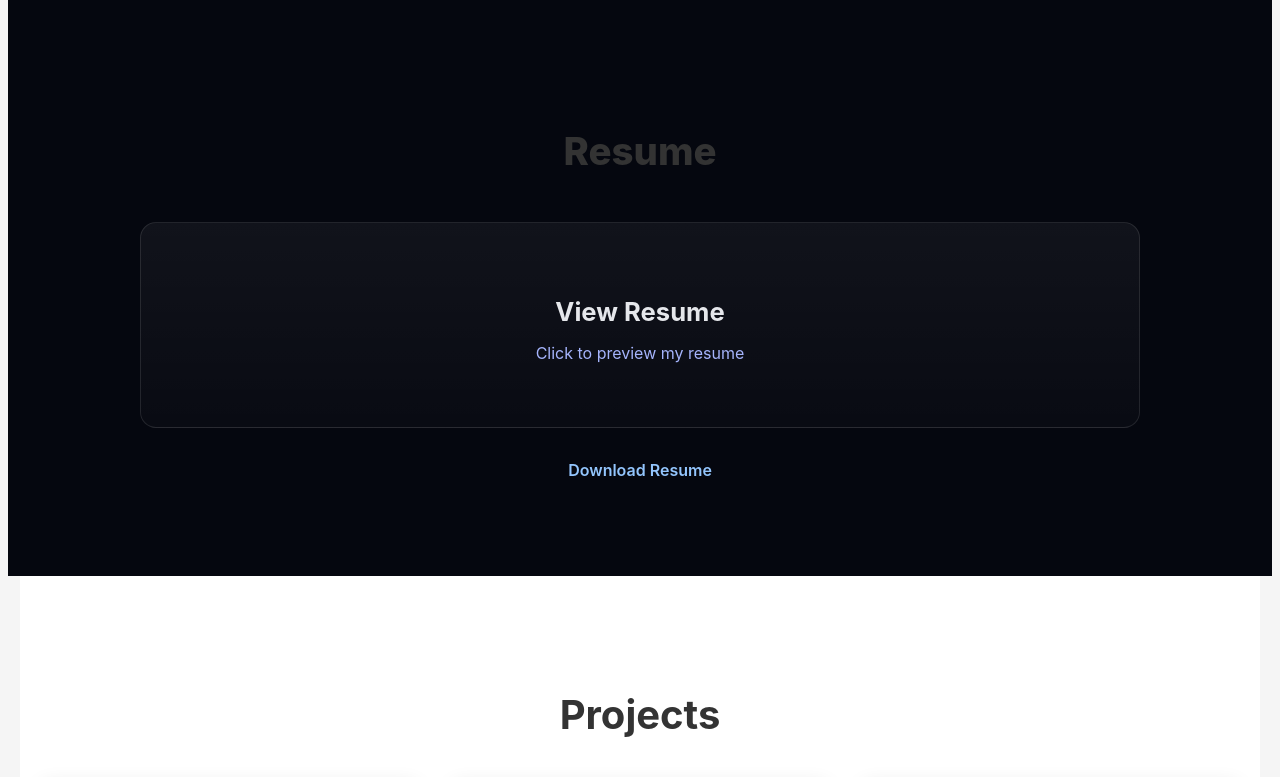
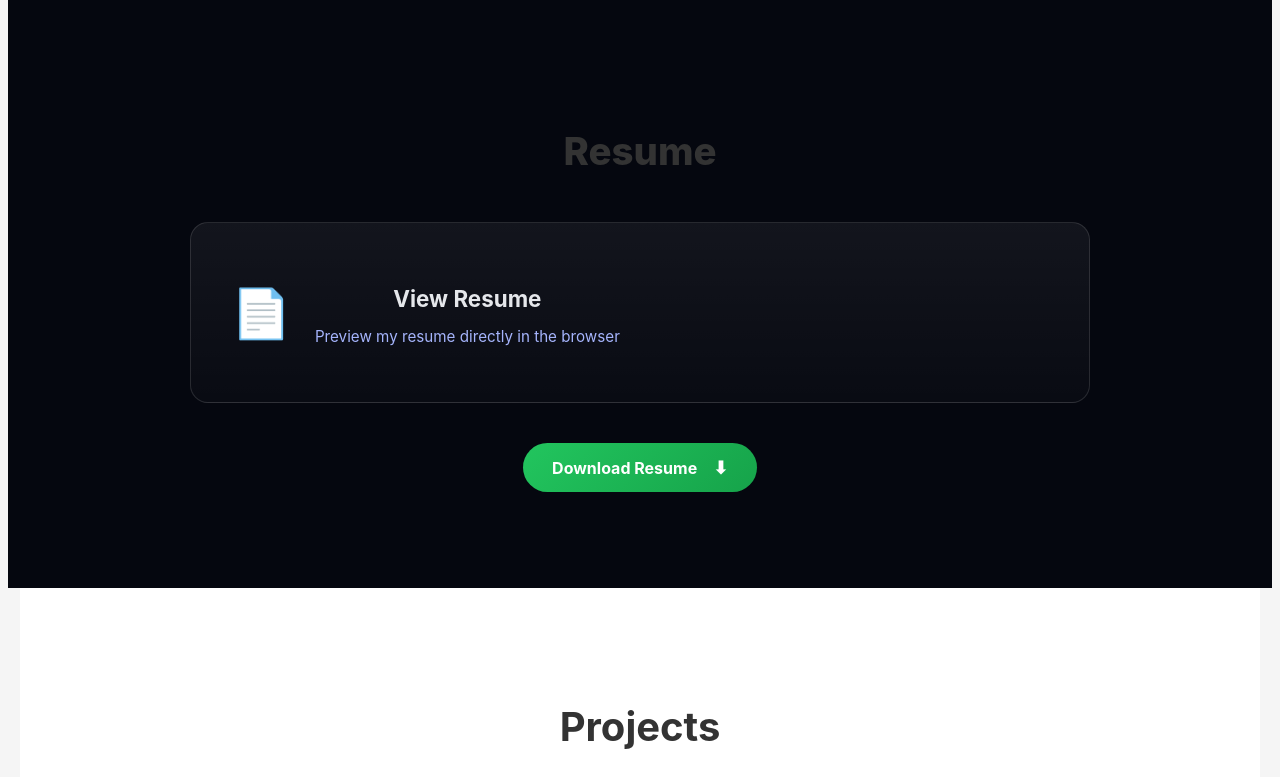
Before and after one commit to AngelShresthaCS/portfolio-site, a React (Create React App) app: page / in a window 1280 px wide. Shown: the part 1520-2297 px from the top of the page. Built offline with nearby package versions, Linux system fonts and the light colour scheme; grey boxes are pictures that could not be loaded.

Commit message:
UI/UX Enhancements

```diff
--- a/src/components/About.js
+++ b/src/components/About.js
@@ -1,5 +1,7 @@
 import React from 'react';
 import './About.css';
+import avatar from './images/avatar.png';
+
 
 const About = () => {
   return (
@@ -7,7 +9,7 @@ const About = () => {
       <h2>About Me</h2>
       <div className="about-container">
         <div className="about-image">
-          <img src="/images/profile.jpg" alt="Profile" />
+          <img src={avatar} alt="Profile" />
         </div>
         <div className="about-text">
          <p>
--- a/src/components/Contact.js
+++ b/src/components/Contact.js
@@ -1,5 +1,7 @@
 import React, { useState } from 'react';
 import './Contact.css';
+
+const FORM_ENDPOINT = "https://formspree.io/f/mlgrwdwb";
 
 const Contact = () => {
   const [formData, setFormData] = useState({
@@ -8,6 +10,8 @@ const Contact = () => {
     message: ''
   });
 
+  const [status, setStatus] = useState("idle");
+
   const handleChange = (e) => {
     setFormData({
       ...formData,
@@ -15,11 +19,29 @@ const Contact = () => {
     });
   };
 
-  const handleSubmit = (e) => {
+  const handleSubmit = async (e) => {
     e.preventDefault();
-    // Add your form submission logic here (e.g., EmailJS, Formspree, etc.)
-    alert('Thank you for your message! I will get back to you soon.');
-    setFormData({ name: '', email: '', message: '' });
+    setStatus("loading");
+
+    try {
+      const response = await fetch(FORM_ENDPOINT, {
+        method: "POST",
+        headers: {
+          "Content-Type": "application/json",
+          "Accept": "application/json"
+        },
+        body: JSON.stringify(formData)
+      });
+
+      if (response.ok) {
+        setStatus("success");
+        setFormData({ name: '', email: '', message: '' });
+      } else {
+        setStatus("error");
+      }
+    } catch (err) {
+      setStatus("error");
+    }
   };
 
   return (
@@ -28,7 +50,10 @@ const Contact = () => {
       <div className="contact-container">
         <div className="contact-info">
           <h3>Let's Connect</h3>
-          <p>I'm always open to discussing new projects, opportunities, or partnerships.</p>
+          <p>
+            I’m open to discussing projects, opportunities, or collaborations.
+          </p>
+
           <div className="contact-details">
             <div className="contact-item">
               <strong>Email:</strong> angel@angelshrestha.com
@@ -41,6 +66,7 @@ const Contact = () => {
             </div>
           </div>
         </div>
+
         <form className="contact-form" onSubmit={handleSubmit}>
           <input
             type="text"
@@ -50,6 +76,7 @@ const Contact = () => {
             onChange={handleChange}
             required
           />
+
           <input
             type="email"
             name="email"
@@ -58,6 +85,7 @@ const Contact = () => {
             onChange={handleChange}
             required
           />
+
           <textarea
             name="message"
             placeholder="Your Message"
@@ -65,8 +93,27 @@ const Contact = () => {
             value={formData.message}
             onChange={handleChange}
             required
-          ></textarea>
-          <button type="submit" className="submit-btn">Send Message</button>
+          />
+
+          <button
+            type="submit"
+            className="submit-btn"
+            disabled={status === "loading"}
+          >
+            {status === "loading" ? "Sending..." : "Send Message"}
+          </button>
+
+          {status === "success" && (
+            <p className="contact-success">
+              Message sent successfully. I’ll get back to you soon.
+            </p>
+          )}
+
+          {status === "error" && (
+            <p className="contact-error">
+              Something went wrong. Please try again later.
+            </p>
+          )}
         </form>
       </div>
     </section>
--- a/src/components/Resume.css
+++ b/src/components/Resume.css
@@ -5,7 +5,7 @@
 }
 
 .resume-container {
-  max-width: 1000px;
+  max-width: 900px;
   margin: 0 auto;
   text-align: center;
 }
@@ -16,19 +16,22 @@
   margin-bottom: 3rem;
 }
 
-/* Resume card */
+/* Resume Card */
 
 .resume-card {
+  display: flex;
+  align-items: center;
+  gap: 1.5rem;
+  padding: 2.5rem;
+  border-radius: 18px;
   cursor: pointer;
   background: linear-gradient(
     180deg,
-    rgba(255, 255, 255, 0.05),
+    rgba(255, 255, 255, 0.06),
     rgba(255, 255, 255, 0.02)
   );
-  border: 1px solid rgba(255, 255, 255, 0.1);
-  border-radius: 16px;
-  padding: 3rem;
-  transition: transform 0.3s, box-shadow 0.3s;
+  border: 1px solid rgba(255, 255, 255, 0.12);
+  transition: transform 0.3s ease, box-shadow 0.3s ease;
 }
 
 .resume-card:hover {
@@ -36,27 +39,43 @@
   box-shadow: 0 30px 80px rgba(0, 0, 0, 0.6);
 }
 
+.resume-icon {
+  font-size: 3rem;
+}
+
 .resume-card-content h3 {
-  font-size: 1.6rem;
-  margin-bottom: 0.5rem;
+  font-size: 1.4rem;
+  margin-bottom: 0.4rem;
 }
 
 .resume-card-content p {
   color: #a5b4fc;
+  font-size: 0.95rem;
 }
 
-/* Download */
+/* Download Button */
 
-.resume-download {
-  display: inline-block;
-  margin-top: 2rem;
-  font-weight: 600;
-  color: #93c5fd;
+.resume-download-btn {
+  margin-top: 2.5rem;
+  display: inline-flex;
+  align-items: center;
+  gap: 1rem;
+  padding: 0.9rem 1.8rem;
+  border-radius: 999px;
+  background: linear-gradient(135deg, #22c55e, #16a34a);
+  color: #ffffff;
+  font-weight: 700;
   text-decoration: none;
+  transition: transform 0.25s ease, box-shadow 0.25s ease;
 }
 
-.resume-download:hover {
-  text-decoration: underline;
+.resume-download-btn:hover {
+  transform: translateY(-2px);
+  box-shadow: 0 15px 40px rgba(34, 197, 94, 0.45);
+}
+
+.download-icon {
+  font-size: 1.1rem;
 }
 
 /* Modal */
@@ -65,7 +84,7 @@
   position: fixed;
   inset: 0;
   background: rgba(0, 0, 0, 0.75);
-  backdrop-filter: blur(4px);
+  backdrop-filter: blur(6px);
   z-index: 1000;
   display: flex;
   align-items: center;
@@ -88,7 +107,7 @@
   border: none;
 }
 
-/* Close button */
+/* Close Button */
 
 .resume-close {
   position: absolute;
--- a/src/components/Resume.js
+++ b/src/components/Resume.js
@@ -11,19 +11,19 @@ const Resume = () => {
 
         {/* Resume Card */}
         <div className="resume-card" onClick={() => setOpen(true)}>
+          <div className="resume-icon">
+            📄
+          </div>
           <div className="resume-card-content">
             <h3>View Resume</h3>
-            <p>Click to preview my resume</p>
+            <p>Preview my resume directly in the browser</p>
           </div>
         </div>
 
         {/* Download Button */}
-        <a
-          href="/resume.pdf"
-          download
-          className="resume-download"
-        >
-          Download Resume
+        <a href="/resume.pdf" download className="resume-download-btn">
+          <span>Download Resume</span>
+          <span className="download-icon">⬇</span>
         </a>
       </div>
 
--- a/src/components/Skills.css
+++ b/src/components/Skills.css
@@ -1,42 +1,112 @@
 .skills {
-  background: #000000;
+  position: relative;
+  padding: 7rem 2rem;
+  background:
+    linear-gradient(
+      rgba(5, 7, 15, 0.82),
+      rgba(5, 7, 15, 0.82)
+    ),
+    url("./images/web-bg.jpg");
+  background-size: cover;
+  background-position: center;
+  background-attachment: fixed;
+  overflow: hidden;
 }
 
-.skills-container {
-  display: grid;
-  grid-template-columns: repeat(auto-fit, minmax(280px, 1fr));
-  gap: 2rem;
+.skills h2 {
+  font-size: 2.4rem;
+  font-weight: 600;
+  text-align: center;
+  margin-bottom: 4rem;
+  color: #e5e7eb;
+  letter-spacing: -0.02em;
 }
 
-.skill-category {
-  background: white;
-  padding: 2rem;
-  border-radius: 10px;
-  box-shadow: 0 5px 15px rgba(0,0,0,0.1);
+/* layout */
+.skills-container {
+  max-width: 1350px;
+  margin: 0 auto;
+  display: grid;
+  grid-template-columns: repeat(auto-fit, minmax(340px, 1fr));
+  gap: 2.5rem;
 }
 
-.skill-category h3 {
-  margin-bottom: 1.5rem;
-  color: #333;
-  font-size: 1.3rem;
+/* glass panels */
+.skill-category {
+  background: rgba(10, 14, 30, 0.55);
+  backdrop-filter: blur(14px);
+  -webkit-backdrop-filter: blur(14px);
+
+  border: 1px solid rgba(255, 255, 255, 0.08);
+  border-radius: 18px;
+
+  padding: 2.2rem;
+  box-shadow:
+    0 30px 60px rgba(0, 0, 0, 0.55),
+    inset 0 0 0 1px rgba(255,255,255,0.02);
+
+  transition: transform 0.35s ease, box-shadow 0.35s ease;
 }
 
-.skill-tags {
-  display: flex;
-  flex-wrap: wrap;
-  gap: 0.8rem;
+.skill-category:hover {
+  transform: translateY(-8px);
+  box-shadow:
+    0 40px 90px rgba(0, 0, 0, 0.7),
+    inset 0 0 0 1px rgba(255,255,255,0.04);
 }
 
+/* headings */
+.skill-category h3 {
+  font-size: 0.85rem;
+  font-weight: 600;
+  margin-bottom: 1.6rem;
+  color: #c7d2fe;
+  letter-spacing: 0.16em;
+  text-transform: uppercase;
+}
+
+/* skill layout */
+.skill-tags {
+  display: grid;
+  grid-template-columns: repeat(auto-fill, minmax(130px, 1fr));
+  gap: 0.75rem;
+}
+
+/* angular tech labels */
 .skill-tag {
-  background: #667eea;
-  color: white;
-  padding: 0.5rem 1rem;
-  border-radius: 20px;
-  font-size: 0.9rem;
-  transition: all 0.3s;
+  padding: 0.55rem 0.7rem;
+  font-size: 0.78rem;
+  font-weight: 500;
+  color: #d1d5f0;
+
+  background: rgba(255, 255, 255, 0.03);
+  border: 1px solid rgba(255, 255, 255, 0.12);
+
+  border-radius: 6px 14px 6px 14px; /* angular but soft */
+  text-align: center;
+
+  transition:
+    background 0.2s ease,
+    border 0.2s ease,
+    color 0.2s ease,
+    transform 0.15s ease;
 }
 
 .skill-tag:hover {
-  background: #764ba2;
+  background: rgba(99, 102, 241, 0.18);
+  border-color: rgba(99, 102, 241, 0.5);
+  color: #eef2ff;
   transform: translateY(-2px);
 }
+
+/* responsive */
+@media (max-width: 768px) {
+  .skills {
+    padding: 5rem 1.5rem;
+    background-attachment: scroll;
+  }
+
+  .skills h2 {
+    font-size: 2rem;
+  }
+}
```
Also changed, not shown: src/components/images/avatar.png (added), src/components/images/web-bg.jpg (added).
